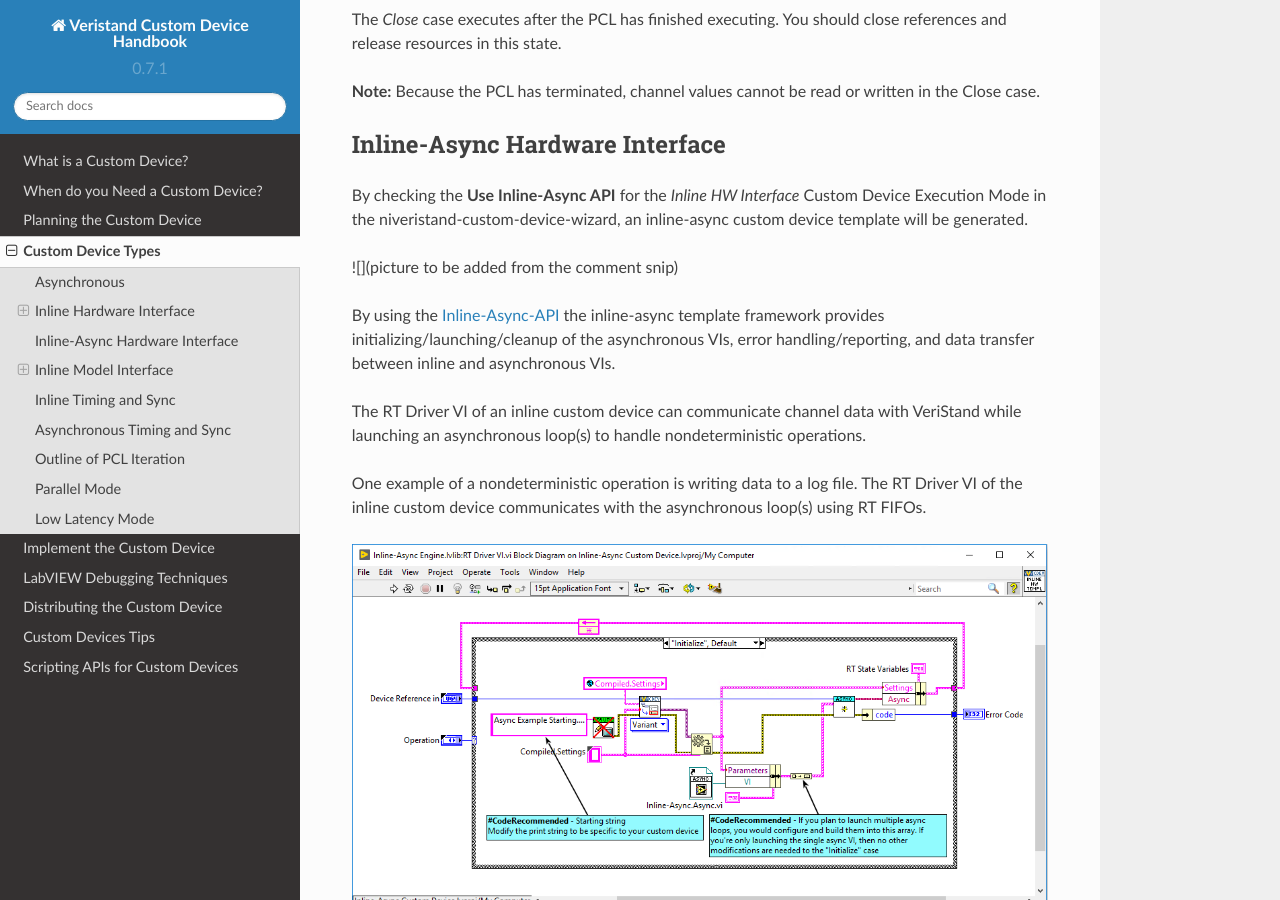
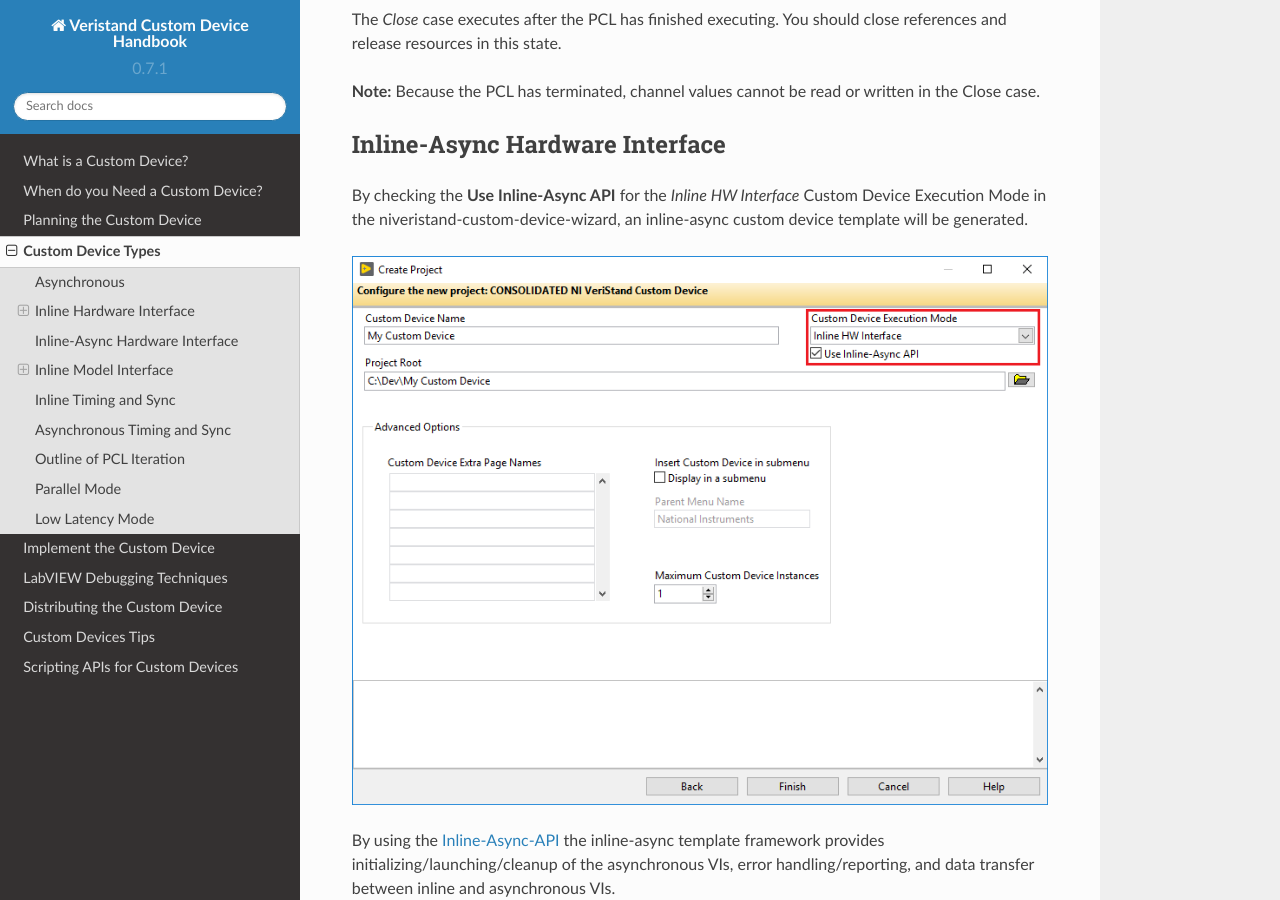
Before and after one commit to ni/niveristand-custom-device-handbook, a Sphinx documentation site: the page built from docs/Custom_Device_Types.md, in a window 1280 px wide and 900 px high, scrolled down 5688 px. Built offline with Sphinx 7.4.7 and the Read the Docs theme 2.0.0, drawn with Linux system fonts in a browser that asks for light colours; pages that are not in the unit, such as notebooks, are missing from menus.

Commit message:
feedback implementation

```diff
--- a/docs/Custom_Device_Types.md
+++ b/docs/Custom_Device_Types.md
@@ -106,7 +106,7 @@
 
 By checking the **Use Inline-Async API** for the *Inline HW Interface* Custom Device Execution Mode in the niveristand-custom-device-wizard, an inline-async custom device template will be generated.
 
-![](picture to be added from the comment snip)
+![](images/Use_Inline_Async_API.jpg)
 
 By using the [Inline-Async-API](https://github.com/ni/niveristand-custom-device-development-tools/tree/main/inline-async-api) the inline-async template framework provides initializing/launching/cleanup of the asynchronous VIs, error handling/reporting, and data transfer between inline and asynchronous VIs.
 
```
Also changed, not shown: docs/images/Use_Inline_Async_API.jpg (added).
